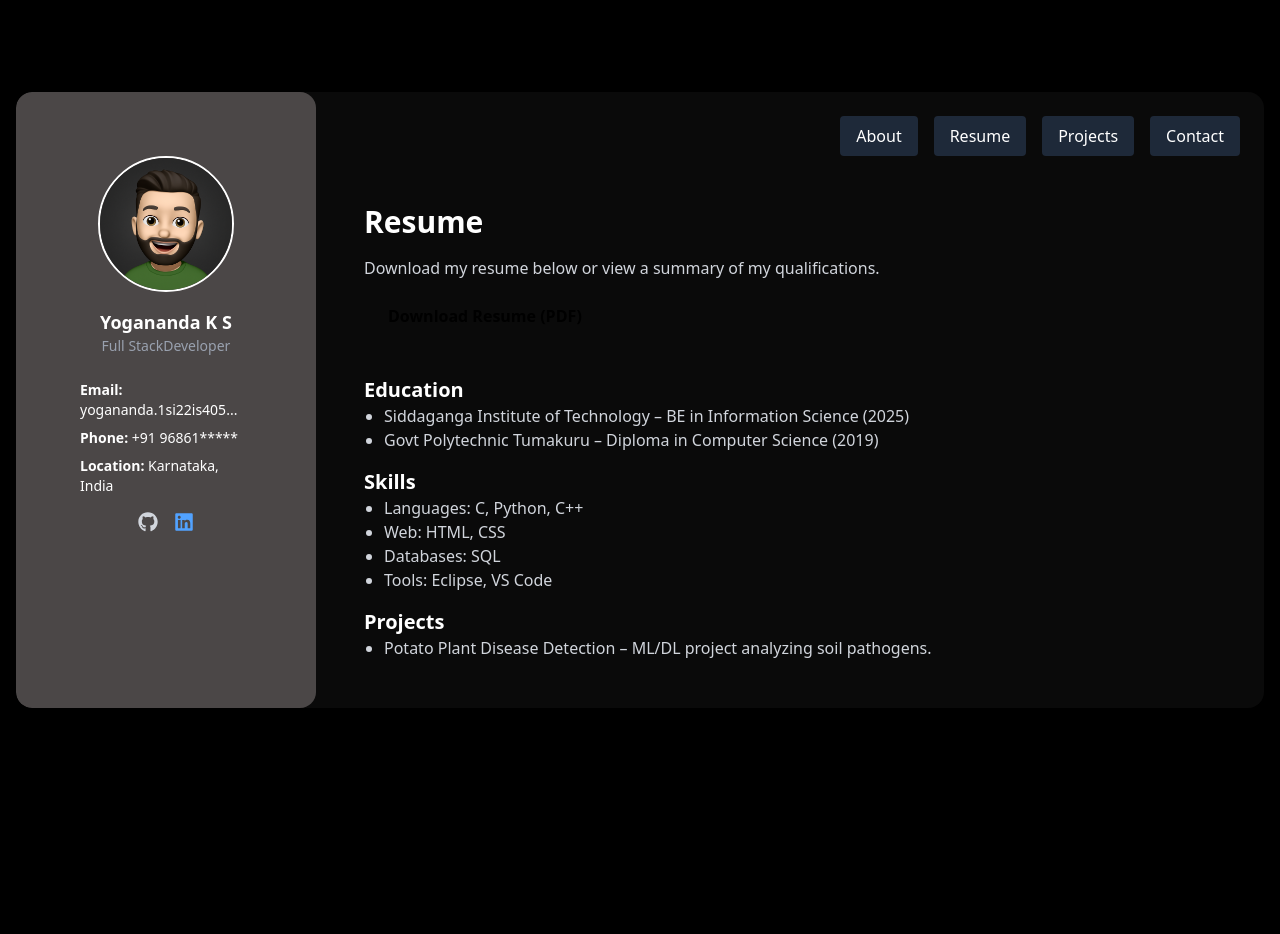
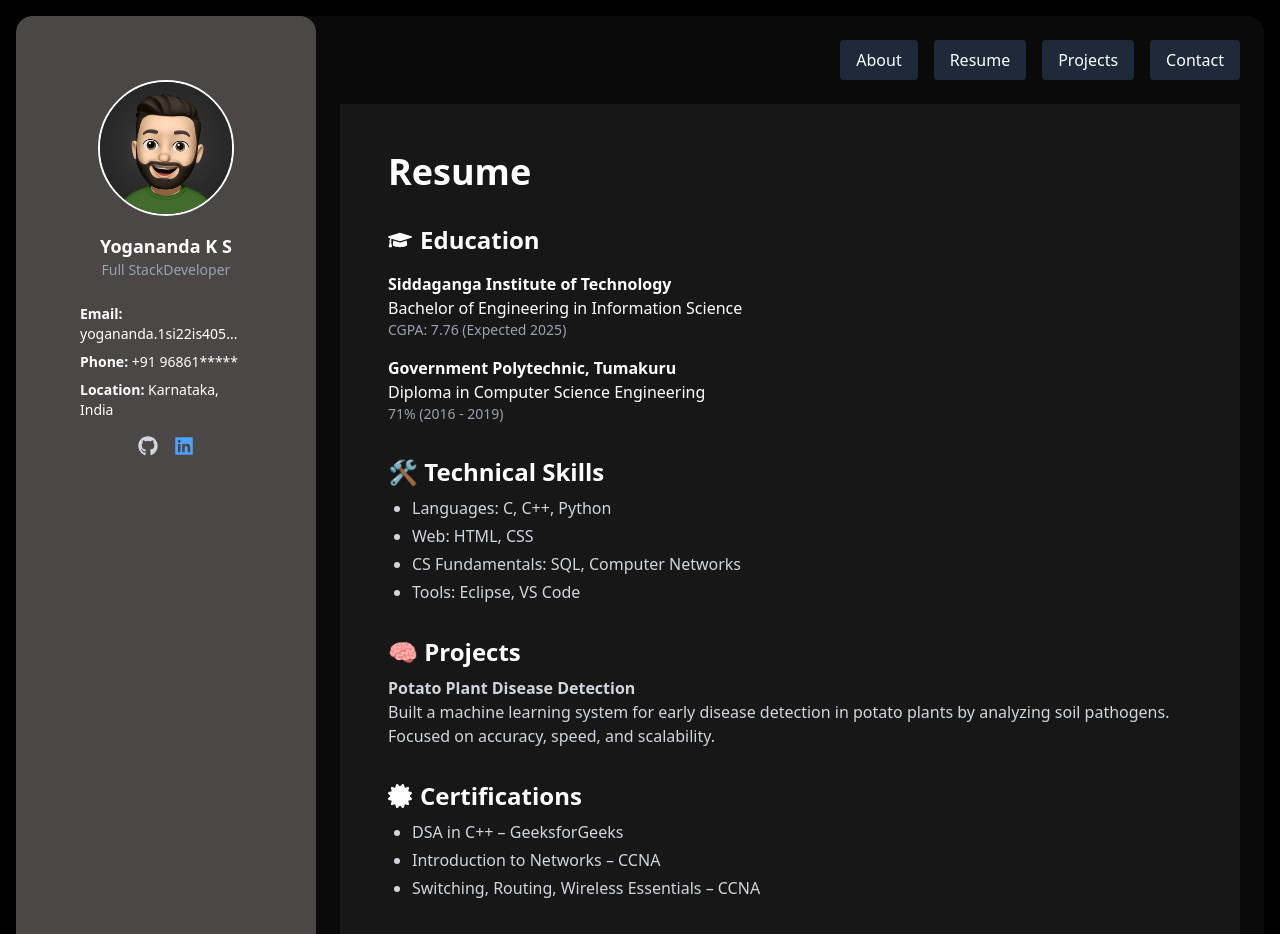
Before and after one commit to Yogi2084/iro, a Next.js app: page /resume in a window 1280 px wide. Shown: the top 934 px of the page. Before the commit the page ends 800 px from the top, so only its background shows below. Built offline with nearby package versions, Linux system fonts and the light colour scheme.

Commit message:
Enhance resume page layout and content; add icons and improve sections

```diff
--- a/app/resume/page.tsx
+++ b/app/resume/page.tsx
@@ -1,41 +1,87 @@
-// app/resume/page.tsx
+'use client';
+
+import { FaGraduationCap, FaBriefcase, FaCertificate, FaDownload } from 'react-icons/fa';
 
 export default function resume() {
   return (
-    <section className="p-6 space-y-4">
-      <h1 className="text-3xl font-bold text-accent">Resume</h1>
-      <p className="text-gray-300">
-        Download my resume below or view a summary of my qualifications.
-      </p>
+    <section className="text-white bg-neutral-900 min-h-screen p-6 md:p-12 space-y-8">
+      <h1 className="text-4xl font-bold">Resume</h1>
 
-      <a
-        href="/YOGANANDA_KS_Resume.pdf"
-        target="_blank"
-        rel="noopener noreferrer"
-        className="inline-block px-6 py-2 bg-accent text-black font-semibold rounded hover:bg-accent/90 transition"
-      >
-        Download Resume (PDF)
-      </a>
+      {/* Education */}
+      <div>
+        <h2 className="text-2xl font-semibold flex items-center gap-2">
+          <FaGraduationCap /> Education
+        </h2>
+        <ul className="mt-4 space-y-4">
+          <li>
+            <p className="font-bold">Siddaganga Institute of Technology</p>
+            <p>Bachelor of Engineering in Information Science</p>
+            <p className="text-sm text-gray-400">CGPA: 7.76 (Expected 2025)</p>
+          </li>
+          <li>
+            <p className="font-bold">Government Polytechnic, Tumakuru</p>
+            <p>Diploma in Computer Science Engineering</p>
+            <p className="text-sm text-gray-400">71% (2016 - 2019)</p>
+          </li>
+        </ul>
+      </div>
 
-      <div className="mt-6">
-        <h2 className="text-xl font-semibold">Education</h2>
-        <ul className="list-disc pl-5 text-gray-300">
-          <li>Siddaganga Institute of Technology – BE in Information Science (2025)</li>
-          <li>Govt Polytechnic Tumakuru – Diploma in Computer Science (2019)</li>
-        </ul>
-
-        <h2 className="text-xl font-semibold mt-4">Skills</h2>
-        <ul className="list-disc pl-5 text-gray-300">
-          <li>Languages: C, Python, C++</li>
+      {/* Technical Skills */}
+      <div>
+        <h2 className="text-2xl font-semibold flex items-center gap-2">
+          🛠 Technical Skills
+        </h2>
+        <ul className="list-disc ml-6 mt-2 space-y-1 text-gray-300">
+          <li>Languages: C, C++, Python</li>
           <li>Web: HTML, CSS</li>
-          <li>Databases: SQL</li>
+          <li>CS Fundamentals: SQL, Computer Networks</li>
           <li>Tools: Eclipse, VS Code</li>
         </ul>
+      </div>
 
-        <h2 className="text-xl font-semibold mt-4">Projects</h2>
-        <ul className="list-disc pl-5 text-gray-300">
-          <li>Potato Plant Disease Detection – ML/DL project analyzing soil pathogens.</li>
+      {/* Projects */}
+      <div>
+        <h2 className="text-2xl font-semibold flex items-center gap-2">
+          🧠 Projects
+        </h2>
+        <div className="mt-2 text-gray-300">
+          <p className="font-bold">Potato Plant Disease Detection</p>
+          <p>
+            Built a machine learning system for early disease detection in potato plants by analyzing soil pathogens. Focused on accuracy, speed, and scalability.
+          </p>
+        </div>
+      </div>
+
+      {/* Certifications */}
+      <div>
+        <h2 className="text-2xl font-semibold flex items-center gap-2">
+          <FaCertificate /> Certifications
+        </h2>
+        <ul className="list-disc ml-6 mt-2 space-y-1 text-gray-300">
+          <li>DSA in C++ – GeeksforGeeks</li>
+          <li>Introduction to Networks – CCNA</li>
+          <li>Switching, Routing, Wireless Essentials – CCNA</li>
         </ul>
+      </div>
+
+      {/* Extra Activities */}
+      <div>
+        <h2 className="text-2xl font-semibold flex items-center gap-2">🎯 Extra-Curricular</h2>
+        <ul className="list-disc ml-6 mt-2 text-gray-300">
+          <li>Youth for Seva volunteer</li>
+          <li>District-level Kabaddi (2015)</li>
+        </ul>
+      </div>
+
+      {/* Download Resume */}
+      <div className="pt-6">
+        <a
+          href="/YOGANANDA_KS.pdf"
+          download
+          className="inline-flex items-center gap-2 bg-yellow-500 text-black font-semibold px-6 py-2 rounded-md hover:bg-yellow-400 transition"
+        >
+          <FaDownload /> Download CV
+        </a>
       </div>
     </section>
   );
--- a/package.json
+++ b/package.json
@@ -9,6 +9,7 @@
     "lint": "next lint"
   },
   "dependencies": {
+    "lucide-react": "^0.492.0",
     "next": "15.3.1",
     "react": "^19.0.0",
     "react-dom": "^19.0.0",
```
Also changed, not shown: 1 other file (tests, documents, lock files or other folders).
